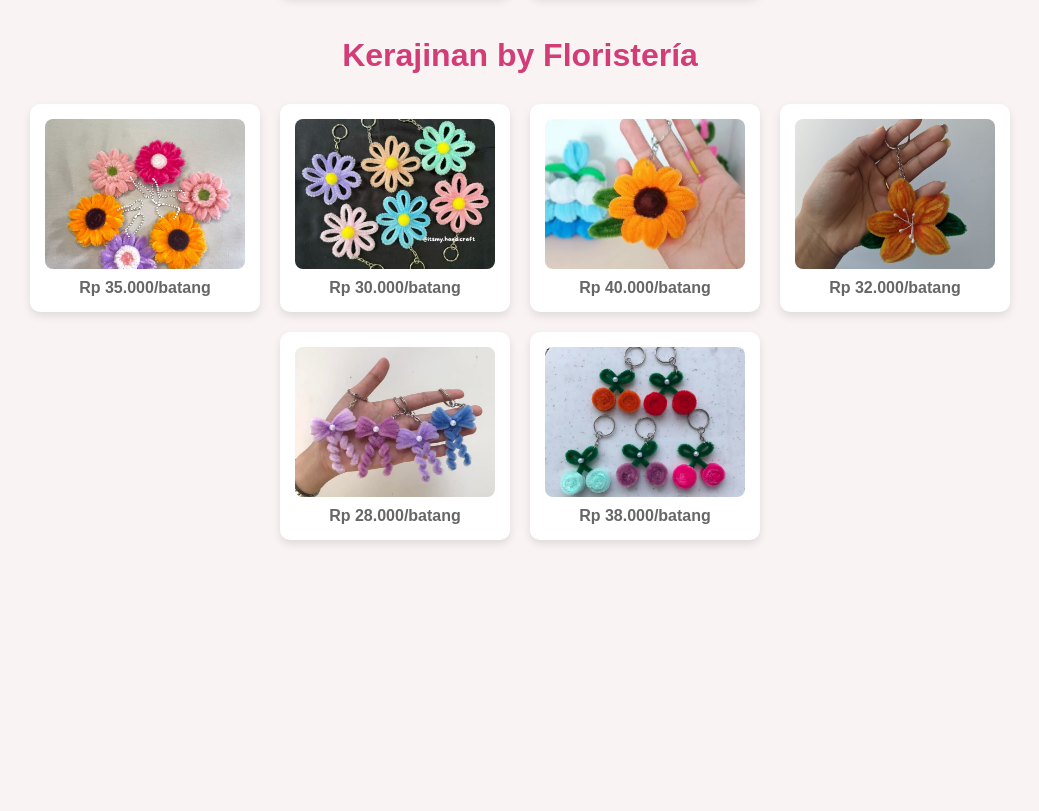
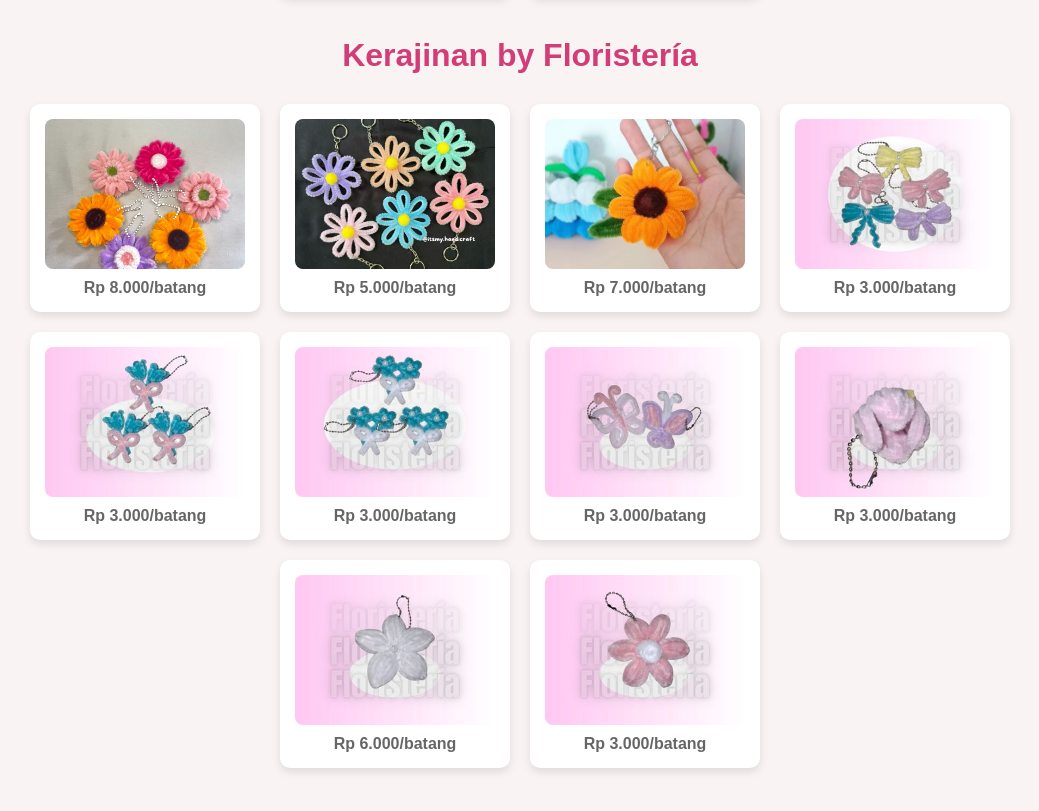
Before and after one commit to sofiya444444/Floristeria, a plain HTML site: page Tulip.html in a window 1280 px wide. Shown: the part 1130-1941 px from the top of the page, without its empty margins (120-1159 px from the left). Before the commit the page ends 1730 px from the top, so only its background shows below. Drawn offline with Linux system fonts and the light colour scheme.

Commit message:
inisialisasi kolaborasi floristeria

```diff
--- a/Tulip.html
+++ b/Tulip.html
@@ -214,44 +214,68 @@
                 <div class="product-image">
                     <img src="karya1.jpg" alt="Rangkaian 1" />
                 </div>
-                <div class="price">Rp 35.000/batang</div>
+                <div class="price">Rp 8.000/batang</div>
             </div>
 
             <div class="product-card">
                 <div class="product-image">
                     <img src="karya2.jpg" alt="Rangkaian 2" />
                 </div>
-                <div class="price">Rp 30.000/batang</div>
+                <div class="price">Rp 5.000/batang</div>
             </div>
 
             <div class="product-card">
                 <div class="product-image">
                     <img src="karya3.jpeg" alt="Rangkaian 3" />
                 </div>
-                <div class="price">Rp 40.000/batang</div>
+                <div class="price">Rp 7.000/batang</div>
             </div>
 
             <div class="product-card">
                 <div class="product-image">
-                    <img src="karya4.jpg" alt="Rangkaian 4" />
+                    <img src="gaci6.jpg" alt="Rangkaian 4" />
                 </div>
-                <div class="price">Rp 32.000/batang</div>
+                <div class="price">Rp 3.000/batang</div>
             </div>
 
             <div class="product-card">
                 <div class="product-image">
-                    <img src="karya5.jpg" alt="Rangkaian 5" />
+                    <img src="gaci5.jpg" alt="Rangkaian 5" />
                 </div>
-                <div class="price">Rp 28.000/batang</div>
+                <div class="price">Rp 3.000/batang</div>
             </div>
 
             <div class="product-card">
                 <div class="product-image">
-                    <img src="karya6.jpg" alt="Rangkaian 6" />
+                    <img src="gaci4.jpg" alt="Rangkaian 6" />
                 </div>
-                <div class="price">Rp 38.000/batang</div>
+                <div class="price">Rp 3.000/batang</div>
+            </div>
+        <div class="product-card">
+                <div class="product-image">
+                    <img src="gaci3.jpg" alt="Rangkaian 6" />
+                </div>
+                <div class="price">Rp 3.000/batang</div>
+            </div>
+            <div class="product-card">
+                <div class="product-image">
+                    <img src="7.jpg" alt="Rangkaian 6" />
+                </div>
+                <div class="price">Rp 3.000/batang</div>
+            </div>
+            <div class="product-card">
+                <div class="product-image">
+                    <img src="5.jpg" alt="Rangkaian 6" />
+                </div>
+                <div class="price">Rp 6.000/batang</div>
             </div>
 
+            <div class="product-card">
+                <div class="product-image">
+                    <img src="8.jpg" alt="Rangkaian 6" />
+                </div>
+                <div class="price">Rp 3.000/batang</div>
+            </div>
     </div>
 </body>
 </html>
```
Also changed, not shown: index.html (+1 -6 lines), 4.jpg (added), 5.jpg (added), 7.jpg (added), 8.jpg (added), gaci3.jpg (added), gaci4.jpg (added), gaci5.jpg (added), gaci6.jpg (added).
